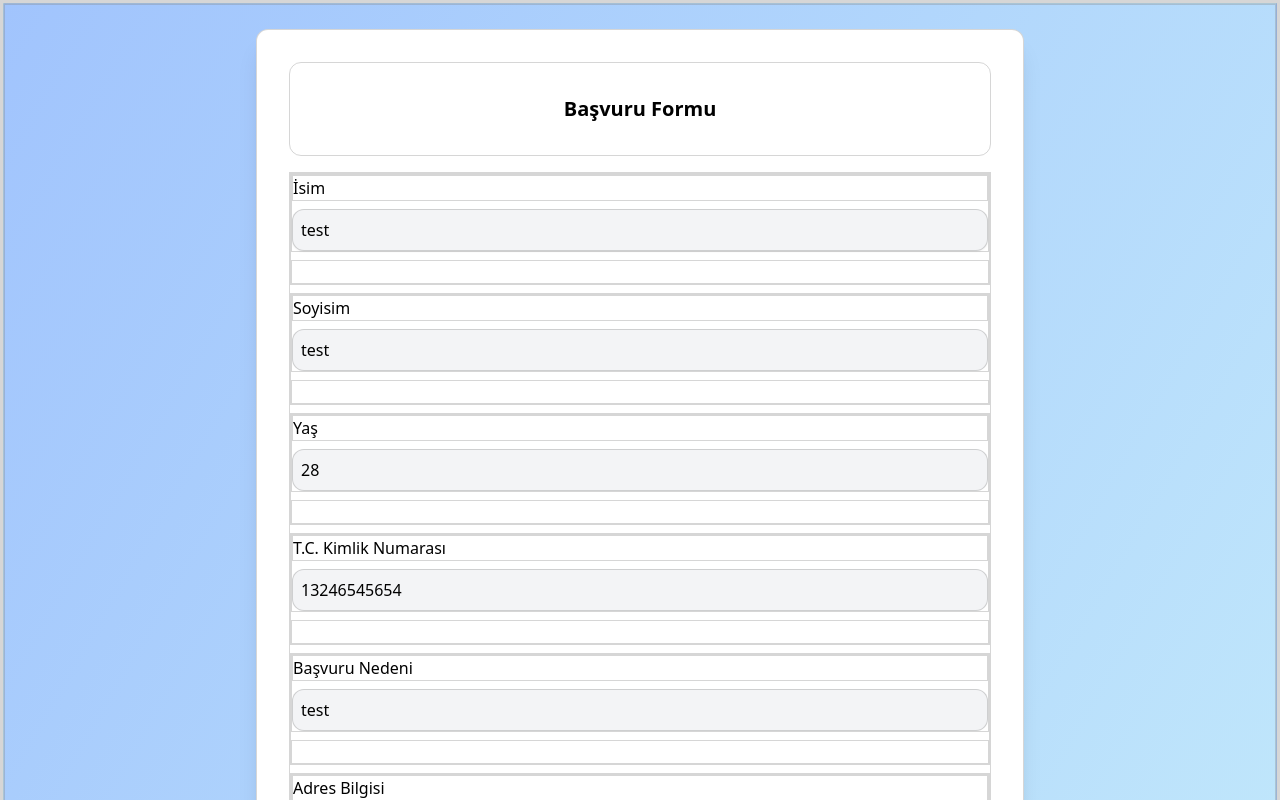
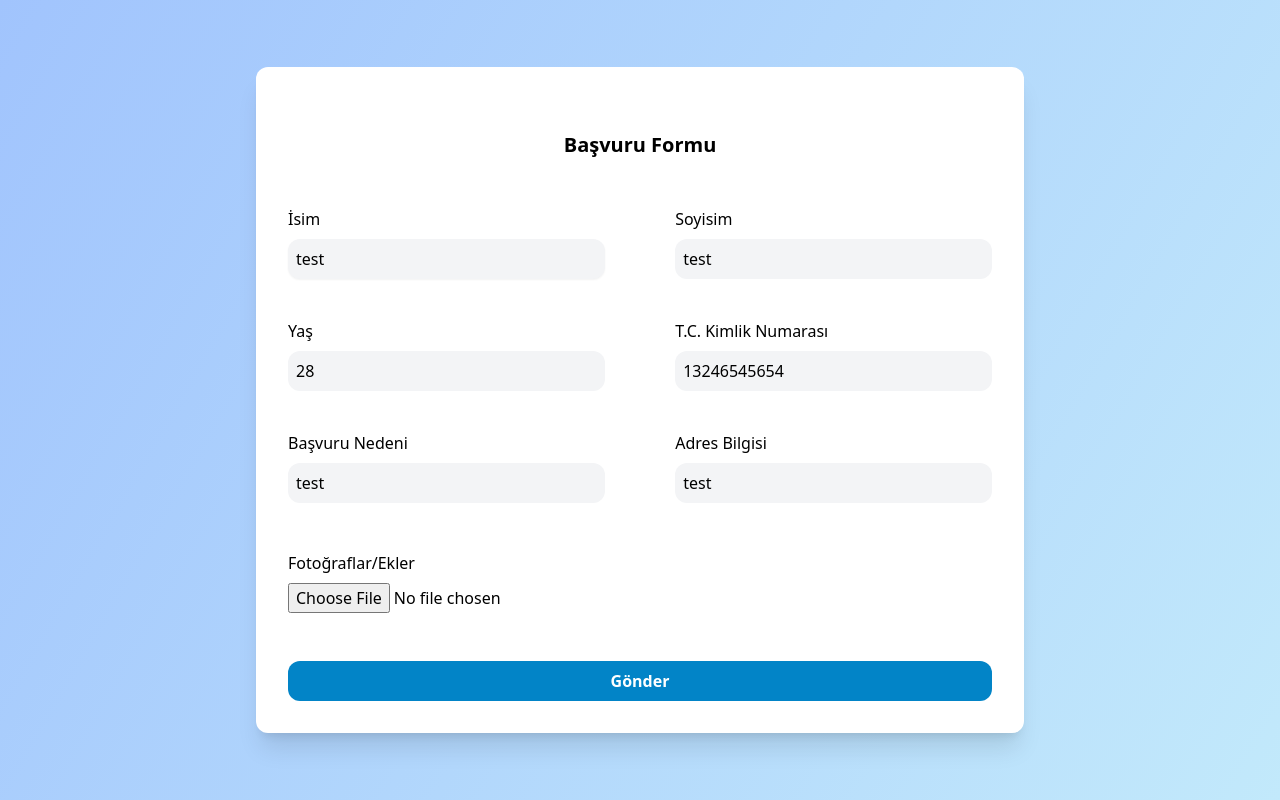
Before and after one commit to bahasaracoglu/ticket-management-app, a React (Create React App) app: page /basvuru-olustur in a window 1280 px wide. Shown: the top 800 px of the page. Built offline with nearby package versions, Linux system fonts and the light colour scheme.

Commit message:
successfull css

```diff
--- a/package.json
+++ b/package.json
@@ -9,6 +9,7 @@
     "@testing-library/user-event": "^13.5.0",
     "firebase": "^10.7.1",
     "react": "^18.2.0",
+    "react-copy-to-clipboard": "^5.1.0",
     "react-dom": "^18.2.0",
     "react-hook-form": "^7.49.2",
     "react-router-dom": "^6.21.1",
--- a/src/App.css
+++ b/src/App.css
@@ -1,5 +1,5 @@
 * {
-  border: 0.5px solid rgba(128, 128, 128, 0.323);
+  /* border: 0.5px solid rgba(128, 128, 128, 0.323); */
 }
 .app {
   background-image: linear-gradient(120deg, #a1c4fd 0%, #c2e9fb 100%);
--- a/src/components/ApplicationForm.js
+++ b/src/components/ApplicationForm.js
@@ -5,6 +5,7 @@ import { addDoc, collection, Timestamp } from "firebase/firestore";
 import { db, storage } from "../firebase";
 import { getDownloadURL, ref, uploadBytesResumable } from "firebase/storage";
 import { useNavigate } from "react-router-dom";
+import { useState } from "react";
 
 const schema = yup
   .object({
@@ -30,6 +31,7 @@ const schema = yup
   .required();
 
 function ApplicationForm({ setApplicationInfo }) {
+  const [loading, setLoading] = useState(false);
   const {
     register,
     handleSubmit,
@@ -40,6 +42,7 @@ function ApplicationForm({ setApplicationInfo }) {
   const navigate = useNavigate();
   const onSubmit = async (data) => {
     try {
+      setLoading(true);
       let docData = {};
       if (data.additionalFile[0]) {
         const fileName = new Date().getTime() + data.additionalFile[0].name;
@@ -111,8 +114,10 @@ function ApplicationForm({ setApplicationInfo }) {
 
         navigate("/basvuru-basarili");
       }
+      setLoading(false);
     } catch (error) {
       console.log(error);
+      setLoading(false);
     }
   };
 
@@ -120,7 +125,7 @@ function ApplicationForm({ setApplicationInfo }) {
 
   return (
     /* "handleSubmit" will validate your inputs before invoking "onSubmit" */
-    <section className="min-h-screen flex  justify-center   ">
+    <section className="min-h-screen flex  justify-center items-center  ">
       <form
         onSubmit={handleSubmit(onSubmit)}
         className="flex flex-col my-6  w-5/6  p-8 gap-4 rounded-xl max-w-screen-md bg-white shadow-xl  "
@@ -128,8 +133,8 @@ function ApplicationForm({ setApplicationInfo }) {
         <h1 className="pt-8 pb-8  font-bold text-xl  rounded-xl text-center">
           Başvuru Formu
         </h1>
-        <div className="flex flex-col gap-2  ">
-          <div className="flex flex-col gap-2">
+        <div className="flex flex-col gap-2 md:flex-row flex-wrap justify-between ">
+          <div className="flex flex-col gap-2 md:w-[45%]  ">
             <label className="flex flex-col justify-between font-bold gap-2">
               <span className=" font-medium ">İsim</span>
               <input
@@ -143,7 +148,7 @@ function ApplicationForm({ setApplicationInfo }) {
             </p>
           </div>
 
-          <div className="flex flex-col gap-2">
+          <div className="flex flex-col gap-2 md:w-[45%] ">
             <label className="flex flex-col justify-between font-bold gap-2">
               <span className=" font-medium ">Soyisim</span>
               <input
@@ -157,7 +162,7 @@ function ApplicationForm({ setApplicationInfo }) {
             </p>
           </div>
 
-          <div className="flex flex-col gap-2">
+          <div className="flex flex-col gap-2 md:w-[45%]">
             <label className="flex flex-col justify-between font-bold gap-2">
               <span className=" font-medium ">Yaş</span>
               <input
@@ -171,7 +176,7 @@ function ApplicationForm({ setApplicationInfo }) {
             </p>
           </div>
 
-          <div className="flex flex-col gap-2">
+          <div className="flex flex-col gap-2 md:w-[45%]">
             <label className="flex flex-col justify-between font-bold gap-2">
               <span className=" font-medium ">T.C. Kimlik Numarası</span>
               <input
@@ -185,7 +190,7 @@ function ApplicationForm({ setApplicationInfo }) {
             </p>
           </div>
 
-          <div className="flex flex-col gap-2">
+          <div className="flex flex-col gap-2 md:w-[45%]">
             <label className="flex flex-col justify-between font-bold gap-2">
               <span className=" font-medium ">Başvuru Nedeni</span>
               <input
@@ -198,7 +203,7 @@ function ApplicationForm({ setApplicationInfo }) {
               {errors.purposeOfApp?.message}
             </p>
           </div>
-          <div className="flex flex-col gap-2">
+          <div className="flex flex-col gap-2 md:w-[45%]">
             <label className="flex flex-col justify-between font-bold gap-2">
               <span className=" font-medium ">Adres Bilgisi</span>
               <input
@@ -229,10 +234,18 @@ function ApplicationForm({ setApplicationInfo }) {
           </p>
         </div>
 
-        <input
-          className="p-2 text-white bg-sky-600 font-bold rounded-xl"
-          type="submit"
-        />
+        <div className="flex flex-col gap-2">
+          {/* Yüklenme durumuna göre button rengini ve içeriğini değiştir */}
+          <button
+            className={`p-2 text-white font-bold rounded-xl ${
+              loading ? "bg-gray-500" : "bg-sky-600"
+            }`}
+            type="submit"
+            disabled={loading} // Yüklenme durumundayken butonu devre dışı bırak
+          >
+            {loading ? "Yükleniyor..." : "Gönder"}
+          </button>
+        </div>
       </form>
     </section>
   );
--- a/src/components/Successful.js
+++ b/src/components/Successful.js
@@ -1,31 +1,57 @@
-import React from "react";
+import React, { useState } from "react";
+import { CopyToClipboard } from "react-copy-to-clipboard";
 
 function Successful({ applicationInfo }) {
+  const [copied, setCopied] = useState(false);
+
+  const handleCopy = () => {
+    setCopied(true);
+    setTimeout(() => setCopied(false), 2000);
+  };
+
   return (
-    <div className="min-h-screen flex  justify-center items-center  ">
+    <div className="min-h-screen flex justify-center items-center">
       {applicationInfo && (
-        <section className="flex flex-col my-6 w-5/6  p-8 gap-4 rounded-xl bg-white shadow-xl lg:w-3/6">
-          <h1 className=" font-bold text-xl">
+        <section className="flex flex-col my-6 w-5/6 p-8 gap-4 rounded-xl max-w-screen-md bg-white shadow-xl">
+          <h1 className="font-bold text-xl">
             Teşekkürler, başvurunuz alınmıştır.
           </h1>
-          <h2 className=" font-medium">Başvuru Detayları:</h2>
-          <ul className=" bg-slate-200 p-2 rounded-xl flex flex-col">
-            <li>
-              <span className=" font-medium">Ad:</span>
-              <span> {applicationInfo.firstName}</span>
+          <h2 className="font-medium">Başvuru Detayları:</h2>
+          <ul className="bg-slate-200 p-4 rounded-xl flex flex-col gap-4">
+            <li className="flex justify-between items-center border-b border-indigo-200 pb-2">
+              <span className="font-medium w-1/2">Ad:</span>
+              <span className="ml-auto text-left w-1/2 flex flex-wrap">
+                {applicationInfo.firstName}
+              </span>
             </li>
-            <li>
-              <span className=" font-medium">Soyad:</span>
-              <span> {applicationInfo.lastName}</span>
+            <li className="flex justify-between items-center border-b border-indigo-200 pb-2">
+              <span className="font-medium w-1/2">Soyad:</span>
+              <span className="ml-auto text-left w-1/2 overflow-hidden overflow-ellipsis">
+                {applicationInfo.lastName}
+              </span>
             </li>
-            <li>
-              <span className=" font-medium">Başvuru Sebebi:</span>
-              <span>{applicationInfo.purposeOfApp}</span>
+            <li className="flex justify-between items-center border-b border-indigo-200 pb-2">
+              <span className="font-medium w-1/2">Başvuru Sebebi:</span>
+              <span className="ml-auto text-left w-1/2 overflow-hidden overflow-ellipsis">
+                {applicationInfo.purposeOfApp}
+              </span>
             </li>
-            <li>
-              <span className=" font-medium">Başvuru Kodu:</span>
-              <span> {applicationInfo.id}</span>
+            <li className="flex justify-between items-center">
+              <span className="font-medium w-1/2">Başvuru Kodu:</span>
+              <span className="ml-auto text-left w-1/2 overflow-hidden overflow-ellipsis">
+                {applicationInfo.id}
+              </span>
             </li>
+            <div className="">
+              <CopyToClipboard text={applicationInfo.id} onCopy={handleCopy}>
+                <button className="p-2 max-w-20 bg-sky-600 text-white rounded-md cursor-pointer">
+                  Kopyala
+                </button>
+              </CopyToClipboard>
+              {copied && (
+                <span className="ml-4 text-green-600">Kopyalandı!</span>
+              )}
+            </div>
           </ul>
         </section>
       )}
```
Also changed, not shown: 1 other file (tests, documents, lock files or other folders).
